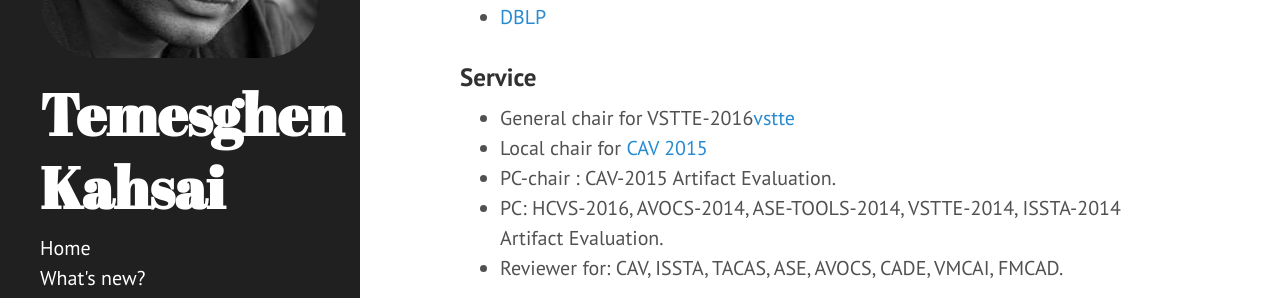
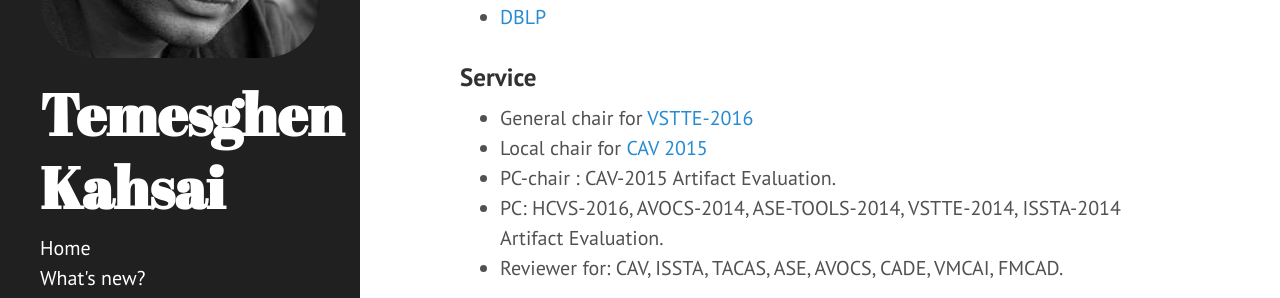
Before and after one commit to lememta/lememta.github.io, a Jekyll site: the page built from research.md, in a window 1280 px wide and 944 px high. Shown: the part 501-799 px from the top of the window. Built offline with Jekyll 4.4.1, drawn with Linux system fonts in a browser that asks for light colours; nearby versions of some CDN libraries.

Commit message:
more updates

```diff
--- a/research.md
+++ b/research.md
@@ -21,7 +21,7 @@ Most of my publications can be found online:
 * [DBLP][dblp]
 
 ### Service ###
-* General chair for VSTTE-2016[vstte]
+* General chair for [VSTTE-2016][vstte]
 * Local chair for [CAV 2015][cav15]
 * PC-chair : CAV-2015 Artifact Evaluation.
 * PC: HCVS-2016, AVOCS-2014, ASE-TOOLS-2014, VSTTE-2014, ISSTA-2014 Artifact Evaluation.
```
